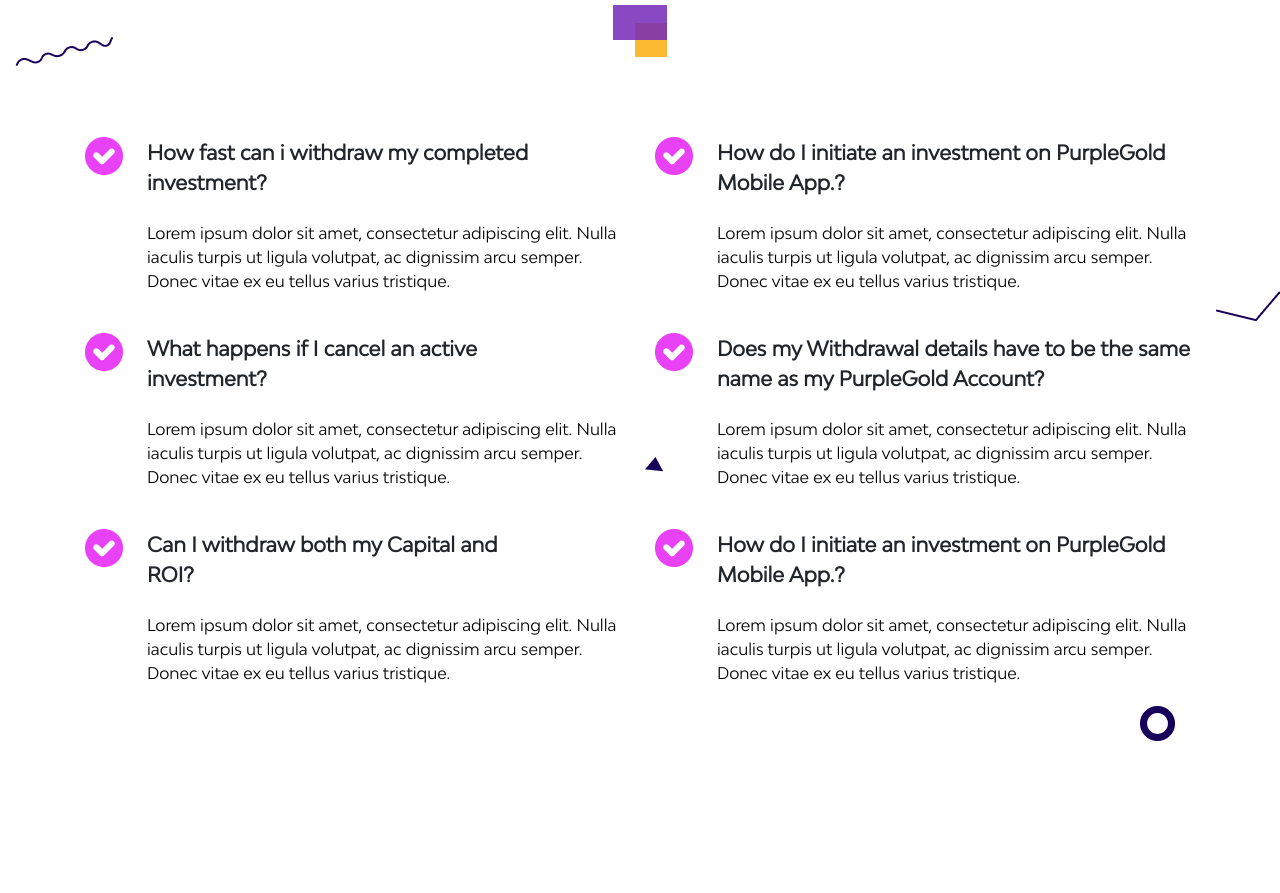
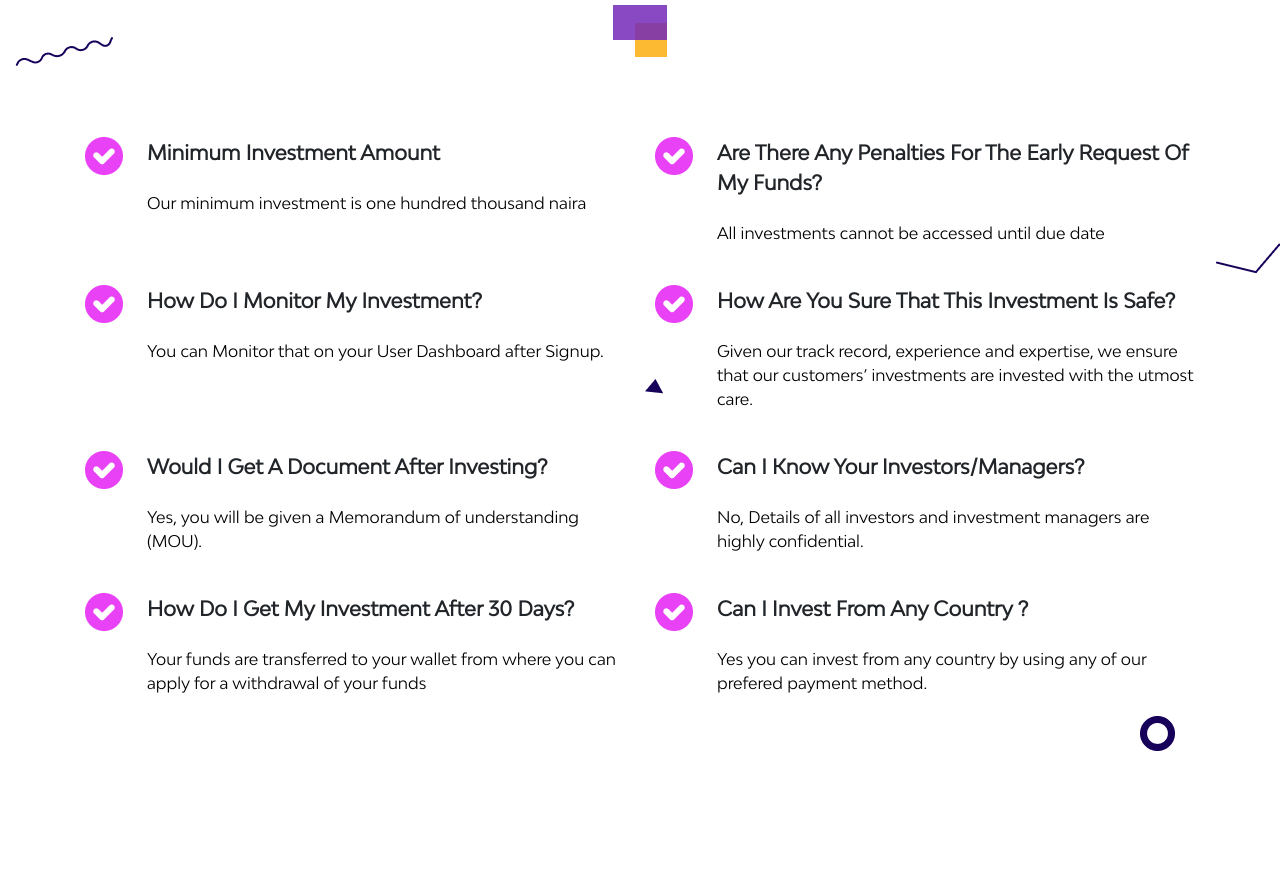
Before and after one commit to Oluwashina/PurpleGold, a plain HTML site: page mobile-faq.html in a window 1280 px wide. Shown: the part 900-1793 px from the top of the page. Drawn offline with Linux system fonts and the light colour scheme.

Commit message:
back to top button added for all pages

```diff
--- a/mobile-faq.html
+++ b/mobile-faq.html
@@ -8,6 +8,7 @@
         <!-- favicon -->
     <link rel="icon" href="images/purple_fav.png" type="image/png" sizes="32x32">
       <!-- fonts -->
+      <link href="https://cdn.materialdesignicons.com/4.8.95/css/materialdesignicons.min.css" rel="stylesheet">
     <link href="https://fonts.googleapis.com/css2?family=Poppins&display=swap" rel="stylesheet">
     <link rel="stylesheet" href="style.css">
 </head>
@@ -60,9 +61,9 @@
                             <img src="images/check.png" class="">
                         </div>
                         <div class="ml-4">
-                            <h5 class="faq-question">How fast can i withdraw my completed investment?</h5>
+                            <h5 class="faq-question">Minimum Investment Amount</h5>
 
-                            <p class="mt-4 faq-answer">Lorem ipsum dolor sit amet, consectetur adipiscing elit. Nulla iaculis turpis ut ligula volutpat, ac dignissim arcu semper. Donec vitae ex eu tellus varius tristique. </p>
+                            <p class="mt-4 faq-answer">Our minimum investment is one hundred thousand naira </p>
                         </div>
                     </div>
                 </div>
@@ -73,9 +74,9 @@
                             <img src="images/check.png" class="">
                         </div>
                         <div class="ml-4">
-                            <h5 class="faq-question">How do I initiate an investment on PurpleGold Mobile App.?</h5>
+                            <h5 class="faq-question">Are There Any Penalties For The Early Request Of My Funds?</h5>
 
-                            <p class="mt-4 faq-answer">Lorem ipsum dolor sit amet, consectetur adipiscing elit. Nulla iaculis turpis ut ligula volutpat, ac dignissim arcu semper. Donec vitae ex eu tellus varius tristique. </p>
+                            <p class="mt-4 faq-answer">All investments cannot be accessed until due date </p>
                         </div>
                     </div>
                 </div>
@@ -89,9 +90,9 @@
                             <img src="images/check.png" class="">
                         </div>
                         <div class="ml-4">
-                            <h5 class="faq-question">What happens if I cancel an active <br> investment?</h5>
+                            <h5 class="faq-question">How Do I Monitor My Investment?</h5>
 
-                            <p class="mt-4 faq-answer">Lorem ipsum dolor sit amet, consectetur adipiscing elit. Nulla iaculis turpis ut ligula volutpat, ac dignissim arcu semper. Donec vitae ex eu tellus varius tristique. </p>
+                            <p class="mt-4 faq-answer">You can Monitor that on your User Dashboard after Signup.</p>
                         </div>
                     </div>
                 </div>
@@ -111,9 +112,9 @@
                                 <img src="images/arrow_blue.png" class="img-fluid">
                             </div>
 
-                            <h5 class="faq-question">Does my Withdrawal details have to be the same name as my PurpleGold Account?</h5>
+                            <h5 class="faq-question">How Are You Sure That This Investment Is Safe?</h5>
 
-                            <p class="mt-4 faq-answer">Lorem ipsum dolor sit amet, consectetur adipiscing elit. Nulla iaculis turpis ut ligula volutpat, ac dignissim arcu semper. Donec vitae ex eu tellus varius tristique. </p>
+                            <p class="mt-4 faq-answer">Given our track record, experience and expertise, we ensure that our customers’ investments are invested with the utmost care.</p>
                         </div>
                     </div>
                 </div>
@@ -127,9 +128,9 @@
                             <img src="images/check.png" class="">
                         </div>
                         <div class="ml-4">
-                            <h5 class="faq-question">Can I withdraw both my Capital and <br> ROI?</h5>
+                            <h5 class="faq-question">Would I Get A Document After Investing?</h5>
 
-                            <p class="mt-4 faq-answer">Lorem ipsum dolor sit amet, consectetur adipiscing elit. Nulla iaculis turpis ut ligula volutpat, ac dignissim arcu semper. Donec vitae ex eu tellus varius tristique. </p>
+                            <p class="mt-4 faq-answer">Yes, you will be given a Memorandum of understanding (MOU). </p>
                         </div>
                     </div>
                 </div>
@@ -140,9 +141,40 @@
                             <img src="images/check.png" class="">
                         </div>
                         <div class="ml-4">
-                            <h5 class="faq-question">How do I initiate an investment on PurpleGold Mobile App.?</h5>
+                            <h5 class="faq-question">Can I Know Your Investors/Managers?</h5>
 
-                            <p class="mt-4 faq-answer">Lorem ipsum dolor sit amet, consectetur adipiscing elit. Nulla iaculis turpis ut ligula volutpat, ac dignissim arcu semper. Donec vitae ex eu tellus varius tristique. </p>
+                            <p class="mt-4 faq-answer">No, Details of all investors and investment managers are highly confidential.</p>
+
+
+                        </div>
+                    </div>
+                </div>
+            </div>
+
+             <!-- fourth row -->
+             <div class="row">
+                <div class="col-lg-6 mb-4">
+                    <div style="display: flex;">
+                        <div>
+                            <img src="images/check.png" class="">
+                        </div>
+                        <div class="ml-4">
+                            <h5 class="faq-question">How Do I Get My Investment After 30 Days?</h5>
+
+                            <p class="mt-4 faq-answer">Your funds are transferred to your wallet from where you can apply for a withdrawal of your funds</p>
+                        </div>
+                    </div>
+                </div>
+
+                <div class="col-lg-6">
+                    <div class="rel" style="display: flex;">
+                        <div>
+                            <img src="images/check.png" class="">
+                        </div>
+                        <div class="ml-4">
+                            <h5 class="faq-question">Can I Invest From Any Country ?</h5>
+
+                            <p class="mt-4 faq-answer">Yes you can invest from any country by using any of our prefered payment method.</p>
 
                             <div class="faq-circle d-none d-md-block">
                                 <img src="images/faq-circle.png" class="img-fluid">
@@ -151,6 +183,8 @@
                     </div>
                 </div>
             </div>
+
+
 
 
         </div>
@@ -263,6 +297,13 @@
     </footer>
 
 
+       <!-- back to top button styles -->
+       <div class="to-top-container to-top-right">
+        <span class="mdi mdi-arrow-up" id="toTop" style="font-size: 20px; color: #fff; cursor: pointer;"></span>
+    </div>
+
+
+
 
 
 
@@ -277,5 +318,26 @@
 
 <script src="dist/jquery.min.js"></script>
 <script src="bootstrap-4.5.3-dist/js/bootstrap.min.js"></script>
+<script>
+    $(document).ready(function(){
+
+    })
+
+   //  <!-- back-to-top script -->
+   const backToTop = document.querySelector('#toTop');
+   window.addEventListener('scroll',function(){
+       if(window.pageYOffset > 500){
+           backToTop.style.display = "flex";
+       }else{
+           backToTop.style.display = "none";
+       }
+   });
+   backToTop.addEventListener('click',function(){
+       window.scrollTo(0,0);
+   })
+
+
+
+</script>
 </body>
 </html>
```
Also changed, not shown: about.html (+31 -0 lines), contact.html (+21 -1 lines), faq.html (+70 -12 lines).
